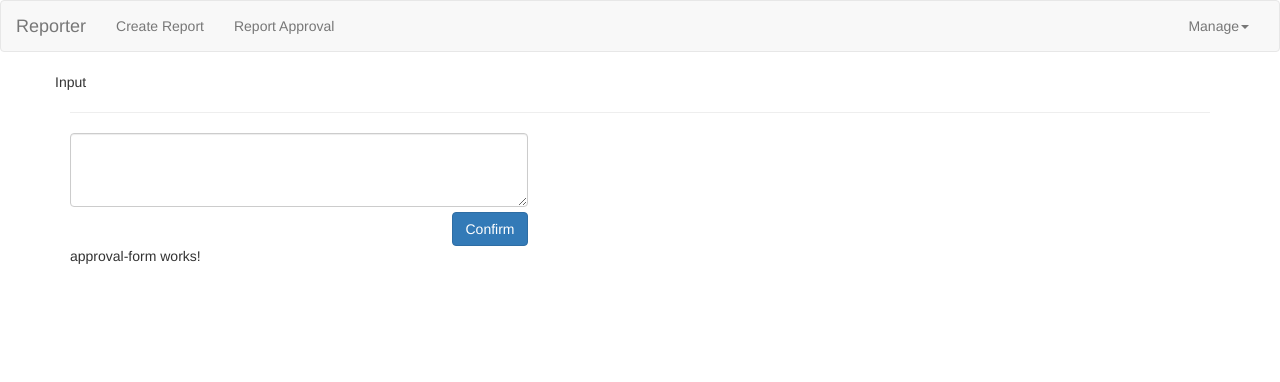
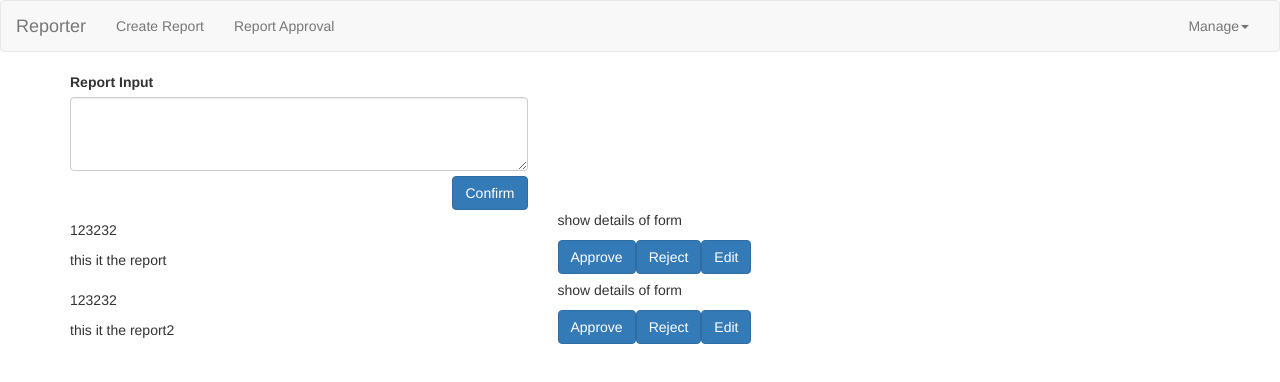
Before and after one commit to jumpingrock/msgBoard, an Angular app in the folder front/: page / in a window 1280 px wide. Shown: the top 382 px of the page. Built offline with nearby package versions, Linux system fonts and the light colour scheme.

Commit message:
added event emitter from app component to approval form component

```diff
--- a/front/src/app/app.component.html
+++ b/front/src/app/app.component.html
@@ -1,3 +1,7 @@
 <app-nav-bar></app-nav-bar>
 <app-report-form></app-report-form>
-<app-approval-form></app-approval-form>
+<app-approval-form
+  *ngFor="let report of reportsPendingApproval"
+  [reportPendingApproval]="report"
+  [displayApprovalForm]="true"
+></app-approval-form>
--- a/front/src/app/app.component.ts
+++ b/front/src/app/app.component.ts
@@ -1,4 +1,5 @@
 import { Component } from '@angular/core';
+import { appForm } from './app.model';
 
 @Component({
   selector: 'app-root',
@@ -7,4 +8,5 @@ import { Component } from '@angular/core';
 })
 export class AppComponent {
   title = 'front';
+  reportsPendingApproval: appForm[] = [(new appForm('ken', '123232', 'this it the report')),(new appForm('ken1', '123232', 'this it the report2'))];
 }
--- a/front/src/app/app.model.ts
+++ b/front/src/app/app.model.ts
@@ -5,10 +5,12 @@ export class appForm {
   // public time: Timestamp<String>;
   public time: string;
   public report: string;
+  public approve: boolean;
 
-  public constructor (name: string, time: string, report: string) {
-    this.username = name;
+  public constructor (userName: string, time: string, report: string) {
+    this.username = userName;
     this.time = time;
     this.report = report;
+    this.approve = false;
   }
 }
--- a/front/src/app/approval-form/approval-form.component.html
+++ b/front/src/app/approval-form/approval-form.component.html
@@ -1,7 +1,17 @@
-<div class="container">
+<div class="container" *ngIf="displayApprovalForm">
   <div class="row">
-    <div class="col-xs-12">
-      <p>approval-form works!</p>
+    <div class="col-xs-5">
+
+      <p>{{ reportPendingApproval.userName }}</p>
+      <p>{{ reportPendingApproval.time }}</p>
+      <p>{{ reportPendingApproval.report }}</p>
+
+    </div>
+    <div class="col-xs-5">
+      <p>show details of form</p>
+      <button class="btn btn-primary" (click)="reportApproved(reportPendingApproval)">Approve</button>
+      <button class="btn btn-primary">Reject</button>
+      <button class="btn btn-primary">Edit</button>
 
     </div>
   </div>
--- a/front/src/app/approval-form/approval-form.component.ts
+++ b/front/src/app/approval-form/approval-form.component.ts
@@ -1,4 +1,4 @@
-import { Component, OnInit } from '@angular/core';
+import { Component, OnInit, Input } from '@angular/core';
 
 @Component({
   selector: 'app-approval-form',
@@ -7,9 +7,17 @@ import { Component, OnInit } from '@angular/core';
 })
 export class ApprovalFormComponent implements OnInit {
 
+  @Input() reportPendingApproval: {userName: string, time: string, report: string, approve: boolean};
+  @Input() displayApprovalForm:boolean = false;
+
+
   constructor() { }
 
   ngOnInit(): void {
   }
 
+  reportApproved = (reportPendingApproval) => {
+    reportPendingApproval.approve = true;
+  }
+
 }
--- a/front/src/app/report-form/report-form.component.html
+++ b/front/src/app/report-form/report-form.component.html
@@ -1,13 +1,9 @@
 <div class="container" >
-  <div class="row">
-    <div class="col-m-10">
-      <span>Input</span>
-    </div>
-  </div>
-  <hr />
+
   <div class="row">
     <div class="col-xs-5">
       <div class="md-form form-group">
+        <label for="name">Report Input</label>
         <textarea
         input="text"
         id="form7"
--- a/front/src/app/report-form/report-form.component.ts
+++ b/front/src/app/report-form/report-form.component.ts
@@ -1,5 +1,6 @@
 import { Component, OnInit } from '@angular/core';
 import { appForm } from '../app.model';
+// import { Timestamp } from 'rxjs';
 
 @Component({
   selector: 'app-report-form',
@@ -8,8 +9,6 @@ import { appForm } from '../app.model';
 })
 export class ReportFormComponent implements OnInit {
 
-  report: string = "";
-  reportGen: appForm;
 
   constructor() { }
 
@@ -18,7 +17,7 @@ export class ReportFormComponent implements OnInit {
 
   buttonOnClick = () => {
     prompt("hello there!");
-    this.reportGen = new appForm(this.report, this.report, this.report)
+
   }
 
 }
```
